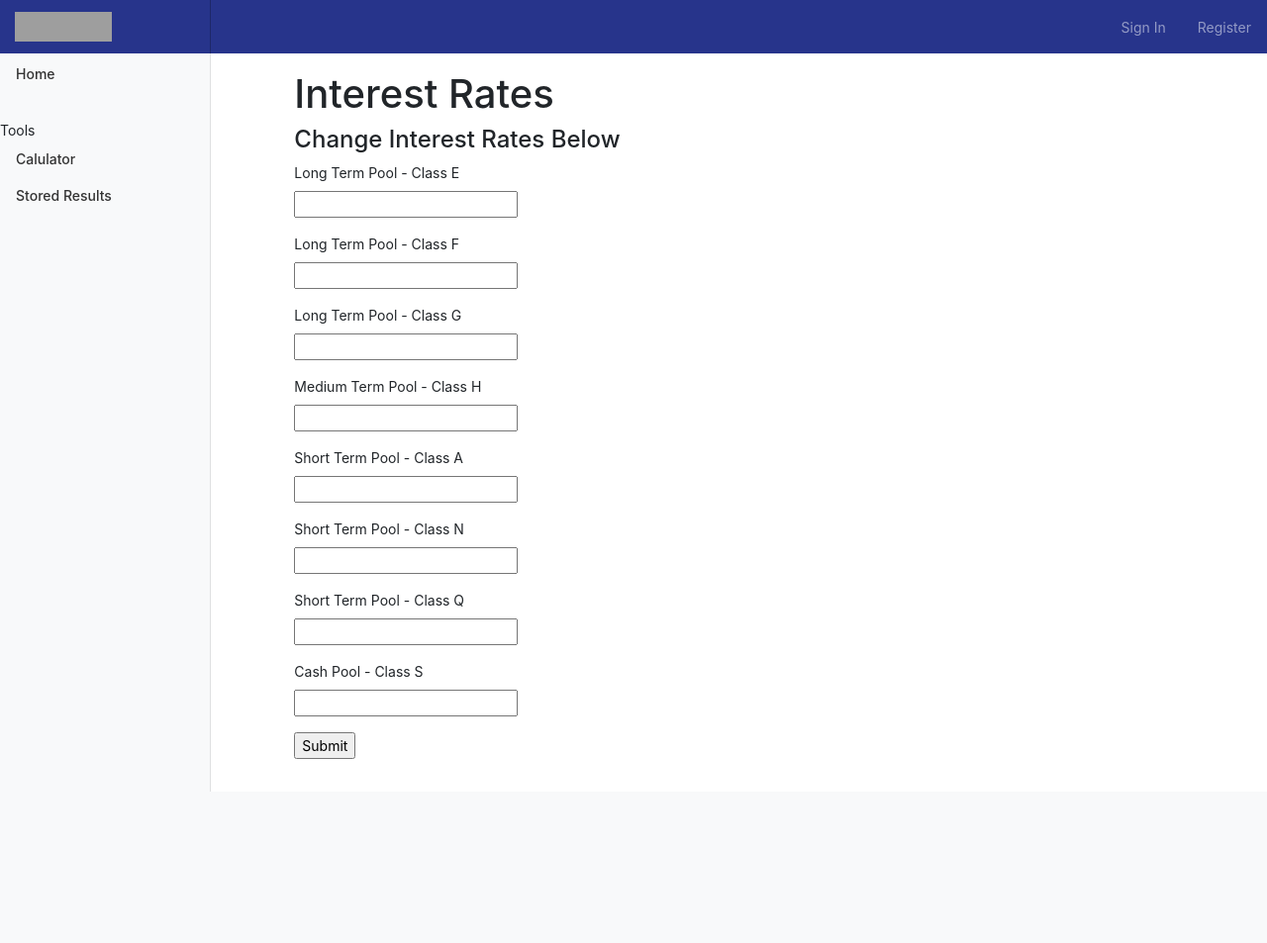
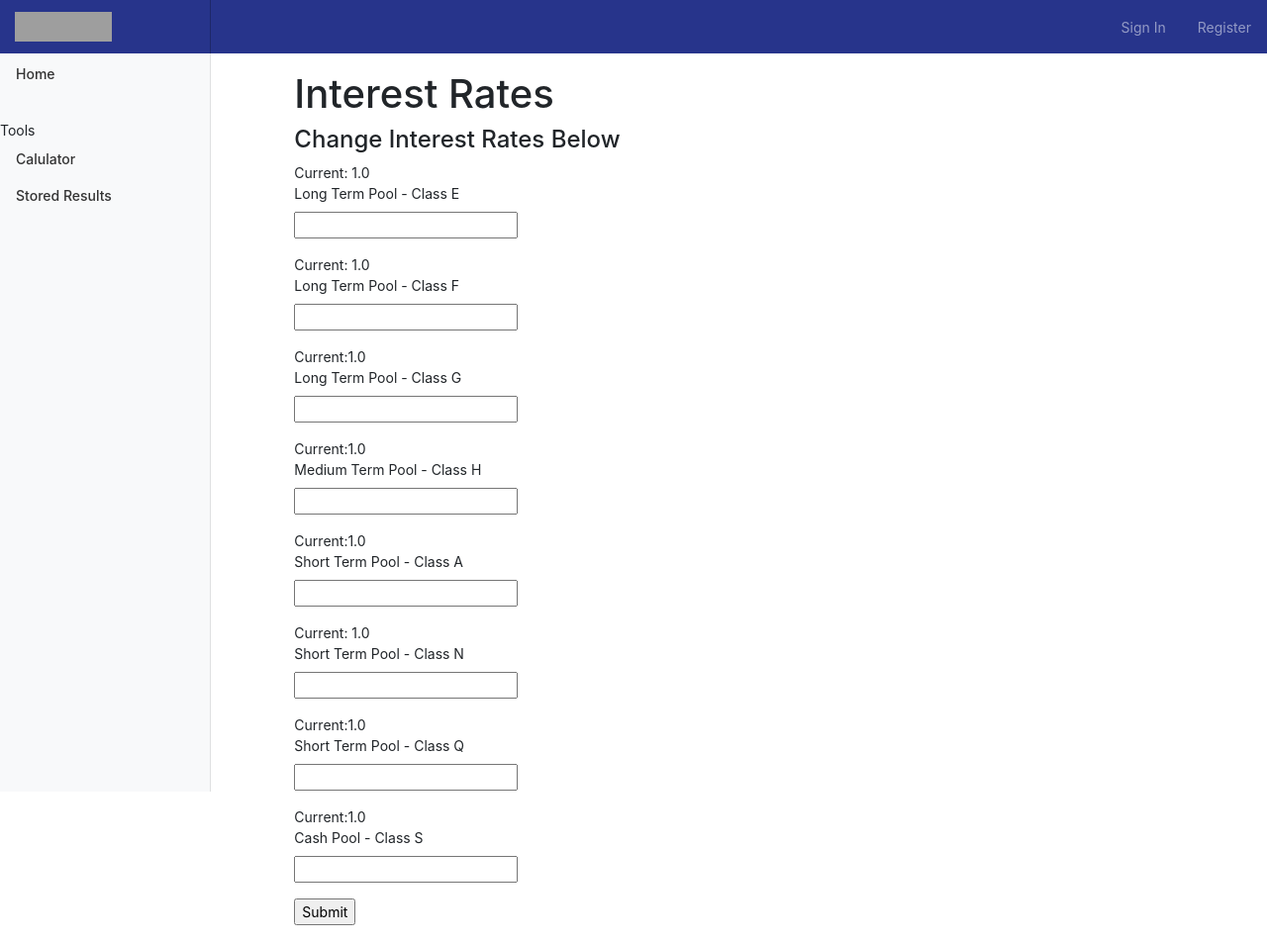
Before and after one commit to deanvains/Modelling-Returns-On-Funds, a Flask app: page /admin in a window 1280 px wide. Shown: the whole page at 99% size. Before the commit the page ends 800 px from the top, so only its background shows below. Run offline with Flask 2, Linux system fonts and the light colour scheme; tables that the repository leaves empty hold one stand-in row (values such as "Sample post"); some libraries are stand-ins or nearby versions; grey boxes are pictures that could not be loaded.

Commit message:
Allowed remote update of interest rates

```diff
--- a/app/forms.py
+++ b/app/forms.py
@@ -47,7 +47,7 @@ class RegistrationForm(FlaskForm):
             raise ValidationError('Please use a different username.')
 
 
-class InterestRates(FlaskForm):
+class InterestRatesForm(FlaskForm):
     ClassE = DecimalField('Long Term Pool - Class E')
     ClassF = DecimalField('Long Term Pool - Class F')
     ClassG = DecimalField('Long Term Pool - Class G')
--- a/app/routes.py
+++ b/app/routes.py
@@ -1,7 +1,7 @@
 from flask import render_template, flash, redirect, url_for, request, make_response
 from flask_login import current_user, login_user, logout_user, login_required
 from app.models import User, InterestRates, expected
-from app.forms import calculationForm, LoginForm, RegistrationForm, InterestRates
+from app.forms import calculationForm, LoginForm, RegistrationForm, InterestRatesForm
 from app import app, db
 from werkzeug.urls import url_parse
 from calculations.ClassH import classH
@@ -143,7 +143,6 @@ def signup():
         user.set_password(form.password.data)
         db.session.add(user)
         db.session.commit()
-        flash('Congratulations, you are now a registered user!')
         return redirect(url_for('signin'))
     return render_template('signup.html', title='Sign Up', form=form)
 
@@ -154,14 +153,19 @@ def logout():
 
 @app.route('/admin', methods=['GET', 'POST'])
 def admin():
-    form = InterestRates()
-    #intRates = InterestRates.query(InterestRates).order_by(InterestRates.id.desc()).first()
-    #if intRates is None:
-    #    return redirect(url_for('admin'))
+    form = InterestRatesForm()
+    Interest = InterestRates.query.first()
     if form.validate_on_submit():
-        interest_rates = InterestRates(ClassE=form.ClassE.data, ClassF=form.ClassF.data, ClassG=form.ClassG.data, ClassH=form.ClassH.data, ClassA=form.ClassA.data, ClassN=form.ClassN.data, ClassQ=form.ClassQ.data, ClassS=form.ClassS.data)
-        db.session.add(interest_rates)
+        Interest.ClassE = form.ClassE.data
+        Interest.ClassF = form.ClassF.data
+        Interest.ClassG = form.ClassG.data
+        Interest.ClassH = form.ClassH.data
+        Interest.ClassA = form.ClassA.data
+        Interest.ClassN = form.ClassN.data
+        Interest.classQ = form.ClassQ.data
+        Interest.ClassS = form.ClassS.data
+
         db.session.commit()
         return redirect(url_for('admin'))
     #return render_template('admin.html', title='Admin', form=form, value=intRates)
-    return render_template('admin.html', title='Admin', form=form)
+    return render_template('admin.html', title='Admin', form=form, Interest=Interest)
--- a/app/templates/admin.html
+++ b/app/templates/admin.html
@@ -37,35 +37,35 @@
                         <form action="" method="post" novalidate>
                             {{ form.hidden_tag() }}
                             <p>
-                                {{ form.ClassE.label }}<br> {{ form.ClassE(size=5) }}<br> {% for error in form.ClassE.errors %}
+                                Current: {{ Interest.ClassE }} <br> {{ form.ClassE.label }}<br> {{ form.ClassE(size=5) }}<br> {% for error in form.ClassE.errors %}
                                 <span style="color: red;">[{{ error }}]</span> {% endfor %}
                             </p>
                             <p>
-                                {{ form.ClassF.label }}<br> {{ form.ClassF(size=5) }}<br> {% for error in form.ClassF.errors %}
+                                Current: {{ Interest.ClassF }} <br>{{ form.ClassF.label }}<br> {{ form.ClassF(size=5) }}<br> {% for error in form.ClassF.errors %}
                                 <span style="color: red;">[{{ error }}]</span> {% endfor %}
                             </p>
                             <p>
-                                {{ form.ClassG.label }}<br> {{ form.ClassG(size=5) }}<br> {% for error in form.ClassG.errors %}
+                                Current:{{ Interest.ClassG }} <br>{{ form.ClassG.label }}<br> {{ form.ClassG(size=5) }}<br> {% for error in form.ClassG.errors %}
                                 <span style="color: red;">[{{ error }}]</span> {% endfor %}
                             </p>
                             <p>
-                                {{ form.ClassH.label }}<br> {{ form.ClassH(size=5) }}<br> {% for error in form.ClassH.errors %}
+                                Current:{{ Interest.ClassH }} <br>{{ form.ClassH.label }}<br> {{ form.ClassH(size=5) }}<br> {% for error in form.ClassH.errors %}
                                 <span style="color: red;">[{{ error }}]</span> {% endfor %}
                             </p>
                             <p>
-                                {{ form.ClassA.label }}<br> {{ form.ClassA(size=5) }}<br> {% for error in form.ClassA.errors %}
+                                Current:{{ Interest.ClassA }} <br>{{ form.ClassA.label }}<br> {{ form.ClassA(size=5) }}<br> {% for error in form.ClassA.errors %}
                                 <span style="color: red;">[{{ error }}]</span> {% endfor %}
                             </p>
                             <p>
-                                {{ form.ClassN.label }}<br> {{ form.ClassN(size=5) }}<br> {% for error in form.ClassN.errors %}
+                                Current: {{ Interest.ClassN }}<br> {{ form.ClassN.label }}<br> {{ form.ClassN(size=5) }}<br> {% for error in form.ClassN.errors %}
                                 <span style="color: red;">[{{ error }}]</span> {% endfor %}
                             </p>
                             <p>
-                                {{ form.ClassQ.label }}<br> {{ form.ClassQ(size=5) }}<br> {% for error in form.ClassQ.errors %}
+                                Current:{{ Interest.ClassQ }}<br> {{ form.ClassQ.label }}<br> {{ form.ClassQ(size=5) }}<br> {% for error in form.ClassQ.errors %}
                                 <span style="color: red;">[{{ error }}]</span> {% endfor %}
                             </p>
                             <p>
-                                {{ form.ClassS.label }}<br> {{ form.ClassS(size=5) }}<br> {% for error in form.ClassS.errors %}
+                                Current:{{ Interest.ClassS }} <br>{{ form.ClassS.label }}<br> {{ form.ClassS(size=5) }}<br> {% for error in form.ClassS.errors %}
                                 <span style="color: red;">[{{ error }}]</span> {% endfor %}
                             </p>
 
```
Also changed, not shown: app.db.
